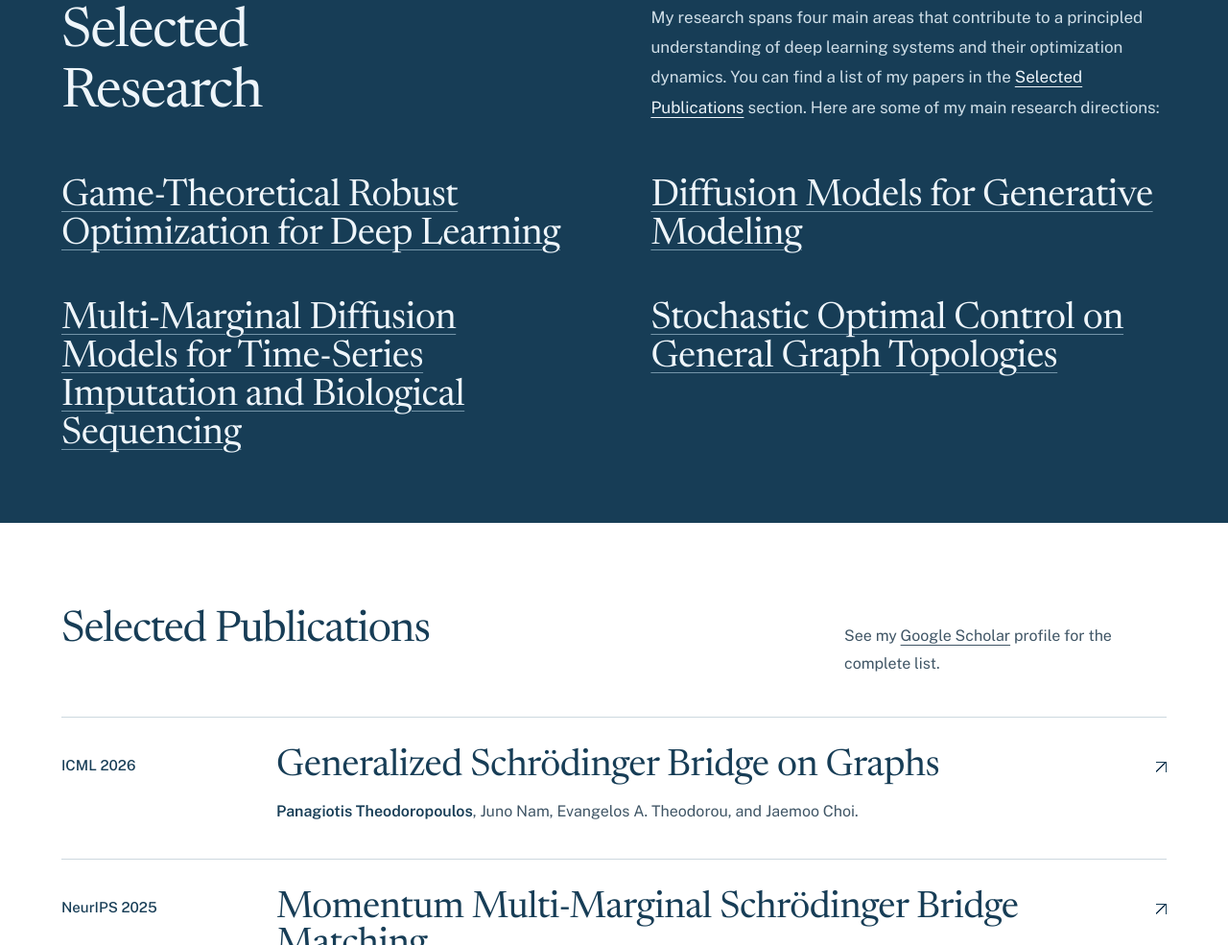
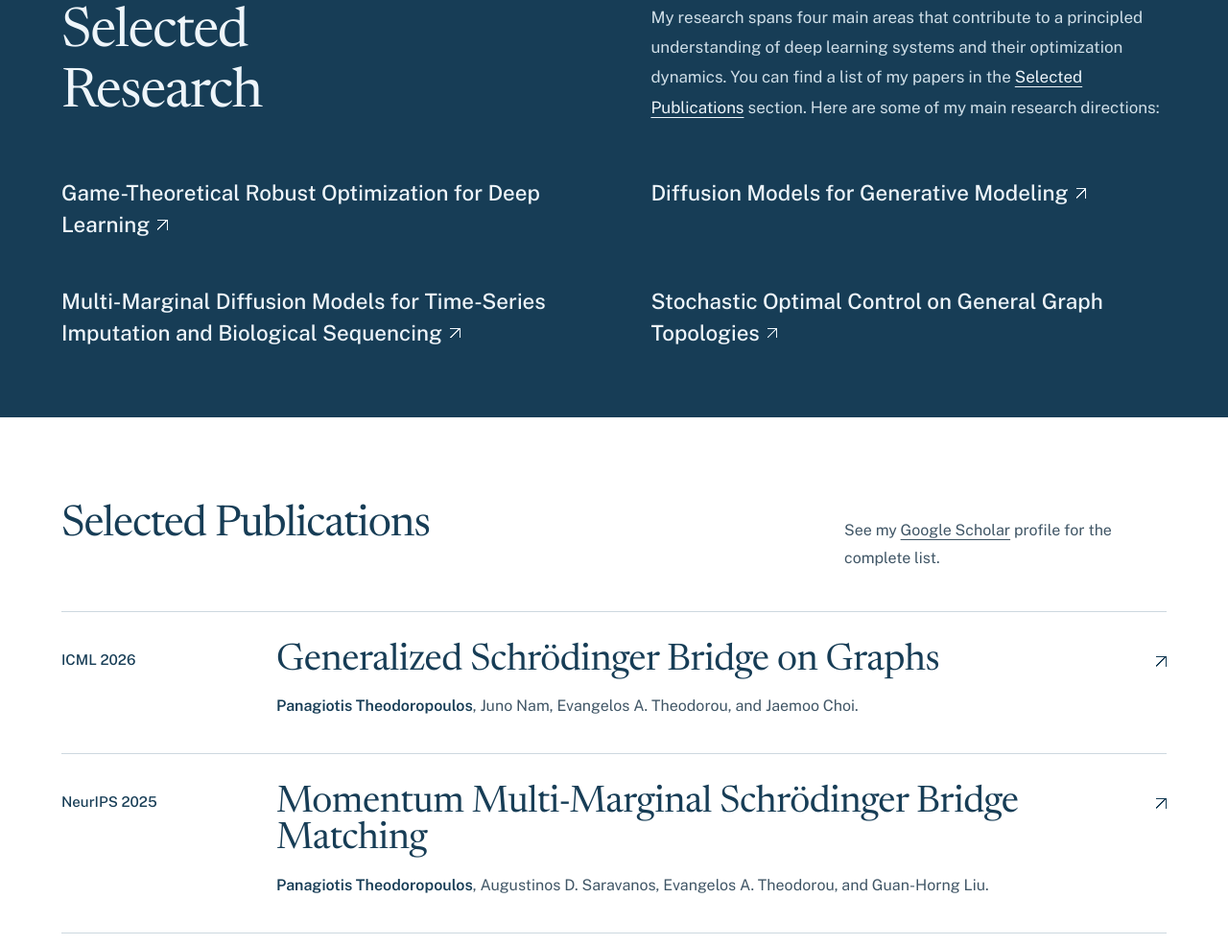
Before and after one commit to panostheo98/panostheo98.github.io, a website: page index.html in a window 1280 px wide. Shown: the part 1020-2005 px from the top of the page at 96% size. Drawn offline with Linux system fonts and the light colour scheme.

Commit message:
Simplify selected research title typography

```diff
--- a/assets/site.css
+++ b/assets/site.css
@@ -297,22 +297,18 @@ h1 span { display: block; }
   list-style: none;
 }
 .research-list h3 {
-  max-width: 28ch;
-  font-family: var(--serif);
-  font-size: clamp(1.75rem, 2.5vw, 2.5rem);
-  line-height: 1.25;
-  letter-spacing: -0.015em;
+  font-family: var(--sans);
+  font-size: clamp(1.125rem, 1rem + 0.5vw, 1.5rem);
+  font-weight: 500;
+  line-height: 1.45;
 }
 .research-list a {
   display: block;
   min-block-size: 2.75rem;
-  text-decoration-line: underline;
-  text-decoration-color: #7394a8;
-  text-decoration-thickness: 1px;
-  text-underline-offset: 0.18em;
+  text-decoration: none;
   overflow-wrap: break-word;
 }
-.publication h3 a::after {
+.research-list a::after, .publication h3 a::after {
   flex: 0 0 auto;
   width: 0.6rem;
   height: 0.6rem;
@@ -320,6 +316,11 @@ h1 span { display: block; }
   border-right: 1px solid currentColor;
   background: linear-gradient(135deg, transparent 44%, currentColor 46% 54%, transparent 56%) center / 100% 100% no-repeat;
   content: "";
+}
+.research-list a::after {
+  display: inline-block;
+  margin-inline-start: 0.5rem;
+  vertical-align: 0.1em;
 }
 .publications-section { padding-block: 5.5rem; background: var(--surface); }
 .publications-section .section-header { display: flex; align-items: baseline; justify-content: space-between; gap: 2rem; padding-bottom: 2.5rem; }
@@ -403,7 +404,6 @@ h1 span { display: block; }
   .hero-social a:hover { border-color: currentColor; }
   .button:hover { color: var(--paper); background: var(--ink); }
   .research-section a:hover { color: #ffffff; }
-  .research-list a:hover { text-decoration-color: currentColor; }
   .publication h3 a:hover { text-decoration: underline; text-decoration-thickness: 1px; }
 }
 
@@ -572,7 +572,7 @@ h1 span { display: block; }
   .research-section { padding-block: 1.5rem; color: #000; background: #fff; border-block: 1px solid #bbb; }
   .research-copy, .research-copy a { color: #000; }
   .research-grid { gap: 2rem; }
-  .research-list h3 { font-size: 18pt; }
+  .research-list h3 { font-size: 13pt; }
   .research-list li { break-inside: avoid; }
   .section-title, .research-grid .section-title { font-size: 24pt; }
   .publication, .news-list li, .subsection, .teaching-card { break-inside: avoid; }
```
Also changed, not shown: review/verification.json (+11 -1 lines), README.md, dist/client/assets/site.css, review/dark.png, review/desktop.png, review/mobile.png, review/tablet.png.
